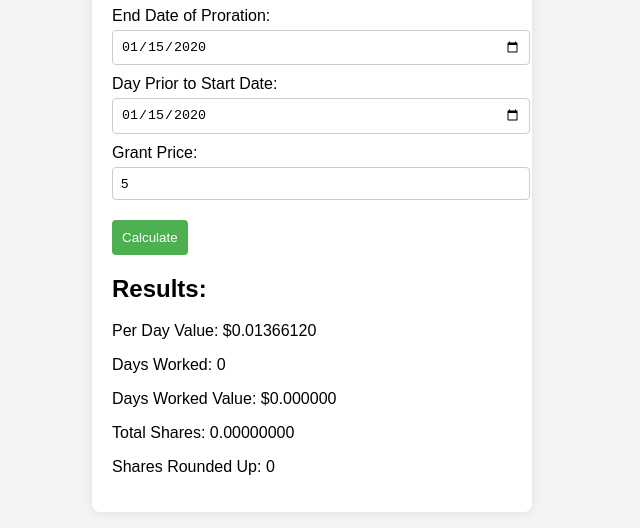
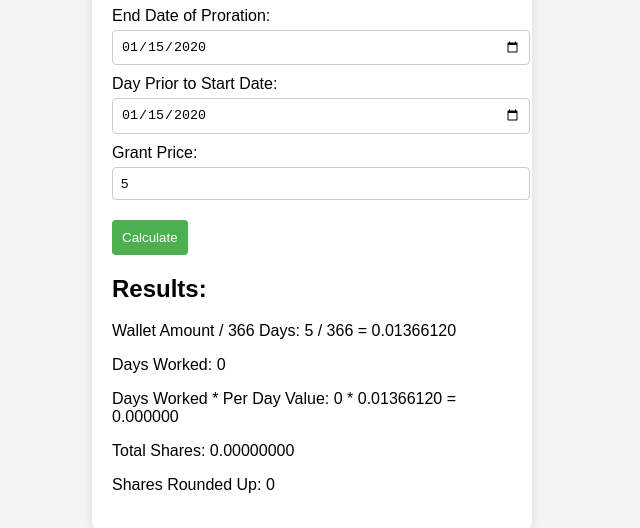
Before and after one commit to aloveutah/QEGH-calc, a plain HTML site: page index.html in a window 1280 px wide. Both pictures are taken after typing "5", "2020-01-15", "2020-01-15", "5" into the empty fields and a click on the button "Calculate". Shown: the part 224-752 px from the top of the page, without its empty margins (328-968 px from the left). Drawn offline with Linux system fonts and the light colour scheme.

Commit message:
Update calculator with new HTML, CSS, and JS files

```diff
--- a/script.js
+++ b/script.js
@@ -16,7 +16,7 @@ document.getElementById('calculate').addEventListener('click', function() {
     // Days Worked calculation
     const daysWorked = Math.max(0, (endDate - startDate) / (1000 * 60 * 60 * 24));
 
-    // Days Worked Value calculation
+    // Days Worked times Per Day Value
     const daysWorkedValue = (daysWorked * perDayValue).toFixed(6);
 
     // Total Shares calculation
@@ -27,9 +27,9 @@ document.getElementById('calculate').addEventListener('click', function() {
 
     // Display results
     const results = `
-        <p>Per Day Value: $${perDayValue}</p>
+        <p>Wallet Amount / 366 Days: ${walletAmount} / 366 = ${perDayValue}</p>
         <p>Days Worked: ${daysWorked}</p>
-        <p>Days Worked Value: $${daysWorkedValue}</p>
+        <p>Days Worked * Per Day Value: ${daysWorked} * ${perDayValue} = ${daysWorkedValue}</p>
         <p>Total Shares: ${totalShares}</p>
         <p>Shares Rounded Up: ${sharesRoundedUp}</p>
     `;
--- a/styles.css
+++ b/styles.css
@@ -1,3 +1,4 @@
+
 body {
     font-family: Arial, sans-serif;
     padding: 20px;
```
